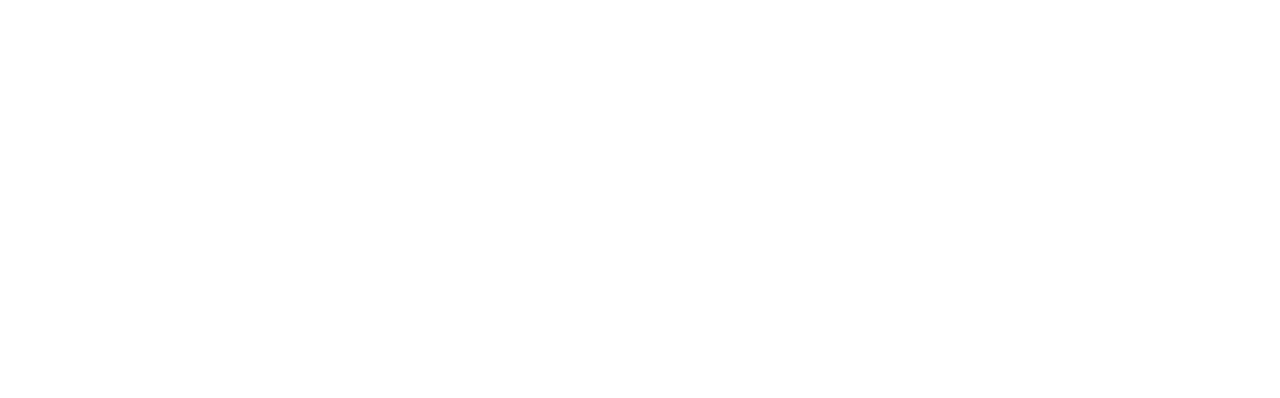
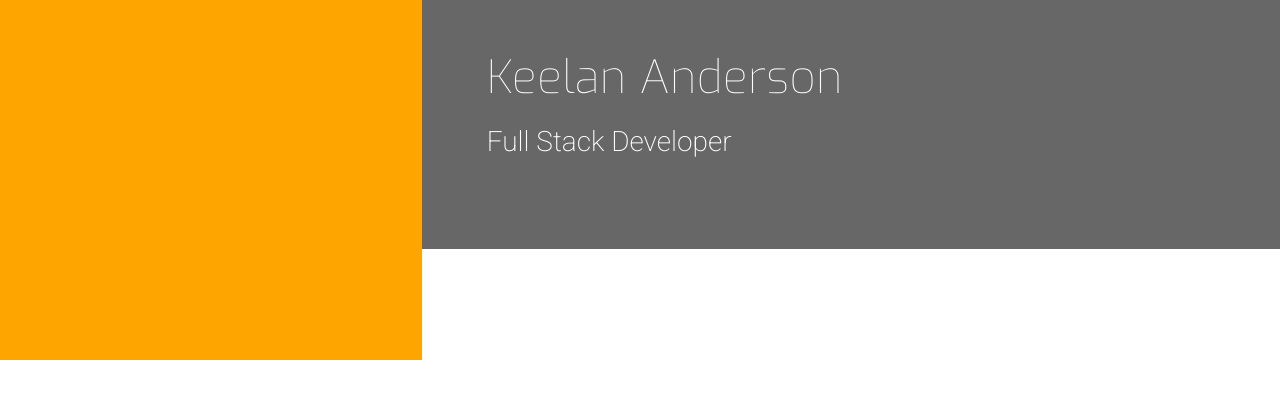
Before and after one commit to KeelanAnderson/Bootstrap-Resume, a plain HTML site: page index.html in a window 1280 px wide. Drawn offline with nearby package versions, Linux system fonts and the light colour scheme.

Commit message:
add heading and style

```diff
--- a/assets/css/style.css
+++ b/assets/css/style.css
@@ -0,0 +1,44 @@
+@import url('https://fonts.googleapis.com/css2?family=Roboto:100,200,300,400,500,600,700|Exo:100,200,300,400,500,600,700');
+
+.bg-color-name-title {
+    background-color: #676767;
+}
+
+.heading {
+    margin-left: 50px;
+}
+
+
+header {
+    margin: 0
+}
+
+
+.logo {
+    background-color: orange;
+    background-position: center;
+    background-repeat: no-repeat;
+    background-size: cover;
+    min-height: 360px;
+    transition: all 0.5s ease-in-out;
+    -webkit-transition: all 0.5s ease-in-out;
+    -moz-transition: all 0.5s ease-in-out;
+}
+
+.name {
+    font-family: "Exo", sans-serif;
+    font-weight: 100;
+    font-size: 46px;
+    margin-top: 50px;
+    color: #fff;
+}
+
+
+.title {
+    font-family: "Roboto", sans-serif;
+    font-weight: 200;
+    font-size: 28px;
+    margin-top: 20px;
+    margin-bottom: 90px;
+    color: #fff;
+}
--- a/index.html
+++ b/index.html
@@ -1,15 +1,35 @@
 <!DOCTYPE html>
 <html lang="en">
+
 <head>
     <meta charset="UTF-8">
     <meta http-equiv="X-UA-Compatible" content="IE=edge">
     <meta name="viewport" content="width=device-width, initial-scale=1.0">
-    <link rel="stylesheet" href="https://cdn.jsdelivr.net/npm/bootstrap@4.6.2/dist/css/bootstrap.min.css" integrity="sha384-xOolHFLEh07PJGoPkLv1IbcEPTNtaed2xpHsD9ESMhqIYd0nLMwNLD69Npy4HI+N" crossorigin="anonymous">
-    <link rel="stylesheet" href="https://cdn.jsdelivr.net/npm/@fortawesome/fontawesome-free@6.2.1/css/fontawesome.min.css" integrity="sha384-QYIZto+st3yW+o8+5OHfT6S482Zsvz2WfOzpFSXMF9zqeLcFV0/wlZpMtyFcZALm" crossorigin="anonymous">
+    <link rel="stylesheet" href="https://cdn.jsdelivr.net/npm/bootstrap@4.6.2/dist/css/bootstrap.min.css"
+        integrity="sha384-xOolHFLEh07PJGoPkLv1IbcEPTNtaed2xpHsD9ESMhqIYd0nLMwNLD69Npy4HI+N" crossorigin="anonymous">
+    <link rel="stylesheet"
+        href="https://cdn.jsdelivr.net/npm/@fortawesome/fontawesome-free@6.2.1/css/fontawesome.min.css"
+        integrity="sha384-QYIZto+st3yW+o8+5OHfT6S482Zsvz2WfOzpFSXMF9zqeLcFV0/wlZpMtyFcZALm" crossorigin="anonymous">
+    <link rel="stylesheet" href="assets/css/style.css">
     <title>Resume</title>
 </head>
+
 <body>
     <header>
+        <div class="row">
+            <a href="index.html" class="col-md-4 logo">
+
+            </a>
+            <div class="col-md-8">
+                <div class="row bg-color-name-title">
+                    <div class="col heading">
+                        <h1 class="name">Keelan Anderson</h1>
+                        <h2 class="title">Full Stack Developer</h2>
+                    </div>
+                </div>
+
+            </div>
+        </div>
 
     </header>
     <section>
@@ -19,4 +39,5 @@
 
     </footer>
 </body>
+
 </html>
```
